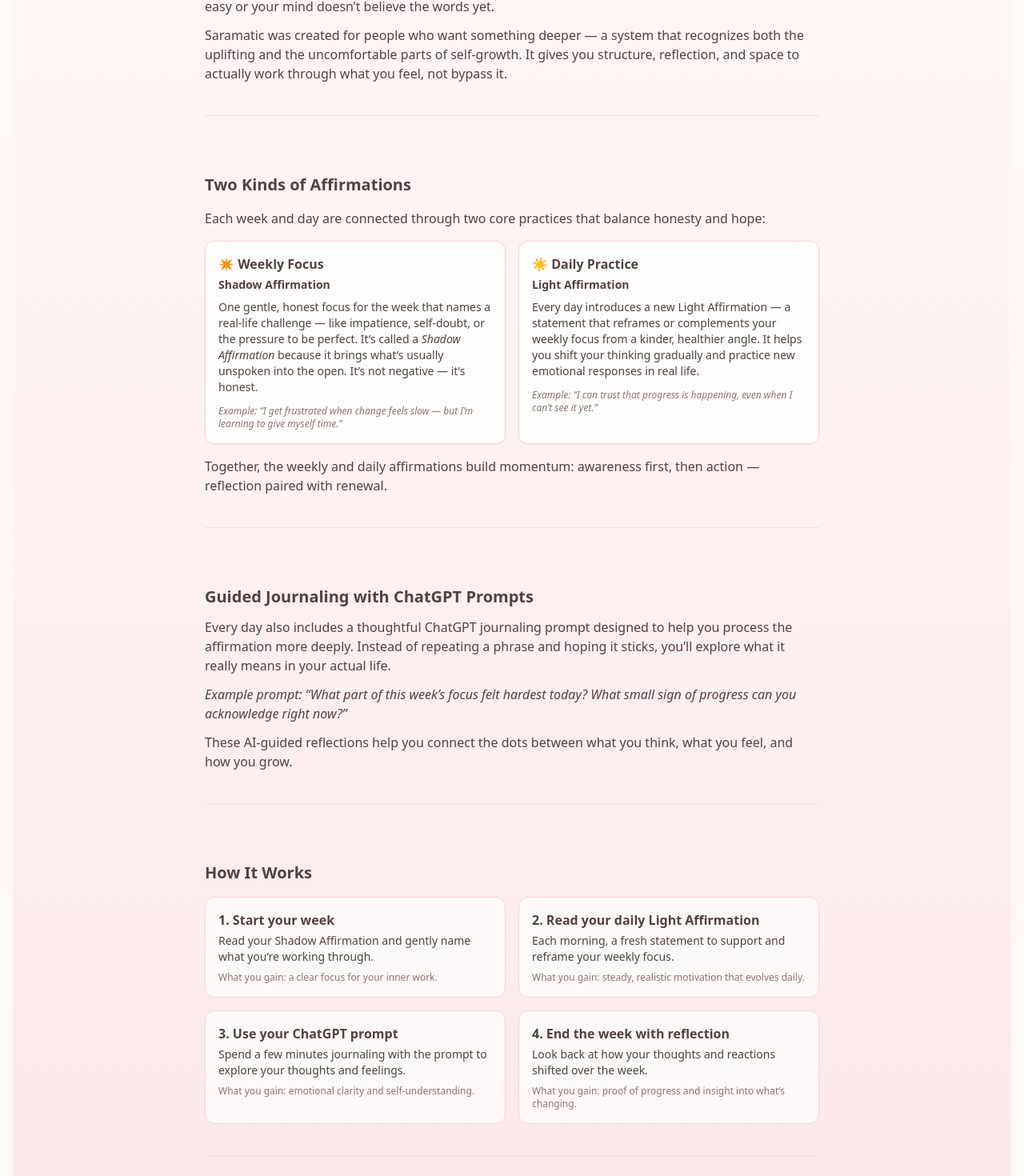
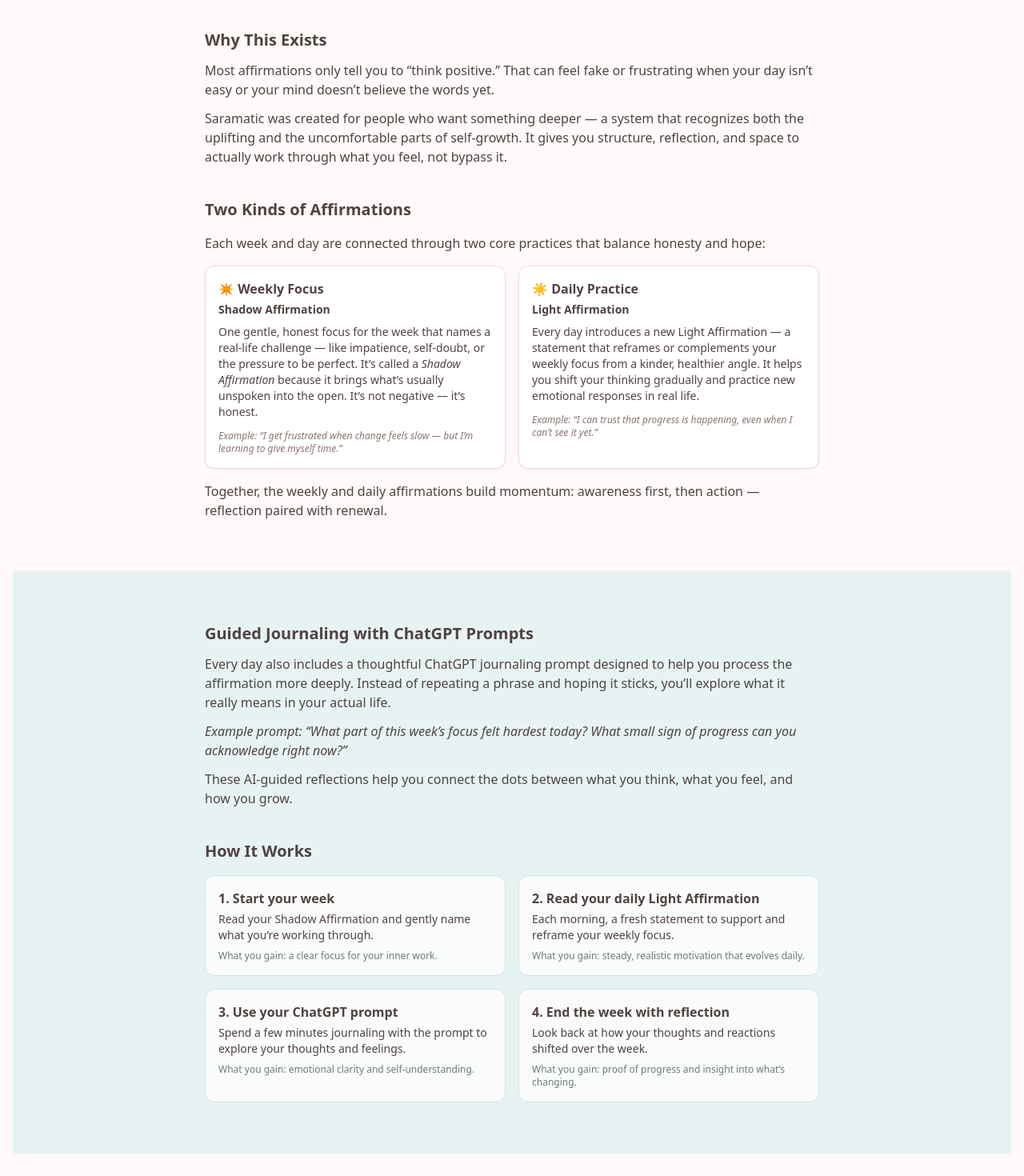
Before and after one commit to saramatic/Saramatic_website, a Next.js app: page / in a window 1280 px wide. Shown: the part 532-2002 px from the top of the page at 80% size. Built offline with nearby package versions, Linux system fonts and the light colour scheme.

Commit message:
Add alternating pink/teal sections and refine layout

```diff
--- a/src/components/LeadMagnet.jsx
+++ b/src/components/LeadMagnet.jsx
@@ -1,11 +1,13 @@
+
 "use client";
 
 import Link from "next/link";
 
 export default function LeadMagnet() {
     return (
-        <section className="bg-gradient-to-b from-[#fff9f9] via-[#fdeeee] to-[#f8dede] py-20 px-6 text-[#514241]">
-            {/* HERO */}
+        <>
+            {/* SECTION 1 – HERO (Light Pink) */}
+            <section className="bg-[#fdeeee] py-20 px-6 text-[#514241]">
                 <div className="max-w-3xl mx-auto text-center">
                     {/* Badge */}
                     <div className="mb-4">
@@ -32,10 +34,12 @@
                     </p>
 
                     {/* Small divider */}
-                <div className="w-16 h-[2px] bg-[#f2d6d4] mx-auto mb-10" />
+                    <div className="w-16 h-[2px] bg-[#f2d6d4] mx-auto" />
                 </div>
+            </section>
 
-            {/* BODY SECTIONS */}
+            {/* SECTION 2 – WHY + SHADOW/LIGHT (Soft Neutral) */}
+            <section className="bg-[#fff9f9] py-16 px-6 text-[#514241]">
                 <div className="max-w-3xl mx-auto text-sm sm:text-base font-sans space-y-10">
                     {/* Why This Exists */}
                     <section>
@@ -54,9 +58,6 @@
                         </p>
                     </section>
 
-                {/* Divider */}
-                <div className="border-t border-[#f2d6d4]/70 pt-8" />
-
                     {/* Two Kinds of Affirmations */}
                     <section>
                         <h3 className="text-lg sm:text-xl font-semibold mb-4">
@@ -70,7 +71,7 @@
                         {/* Shadow vs Light cards side-by-side */}
                         <div className="grid grid-cols-1 sm:grid-cols-2 gap-4 mb-4">
                             {/* Shadow card */}
-                        <div className="bg-white/80 border border-[#f2d6d4] rounded-xl p-4 shadow-sm">
+                            <div className="bg-white border border-[#f2d6d4] rounded-xl p-4 shadow-sm">
                                 <p className="font-semibold mb-1">✴️ Weekly Focus</p>
                                 <p className="font-semibold mb-2 text-sm">
                                     Shadow Affirmation
@@ -88,7 +89,7 @@
                             </div>
 
                             {/* Light card */}
-                        <div className="bg-white/80 border border-[#f2d6d4] rounded-xl p-4 shadow-sm">
+                            <div className="bg-white border border-[#f2d6d4] rounded-xl p-4 shadow-sm">
                                 <p className="font-semibold mb-1">☀️ Daily Practice</p>
                                 <p className="font-semibold mb-2 text-sm">
                                     Light Affirmation
@@ -109,10 +110,12 @@
                             action — reflection paired with renewal.
                         </p>
                     </section>
+                </div>
+            </section>
 
-                {/* Divider */}
-                <div className="border-t border-[#f2d6d4]/70 pt-8" />
-
+            {/* SECTION 3 – TEAL BAND: CHATGPT + HOW IT WORKS */}
+            <section className="bg-[#e7f3f3] py-16 px-6 text-[#514241]">
+                <div className="max-w-3xl mx-auto text-sm sm:text-base font-sans space-y-10">
                     {/* Guided Journaling with ChatGPT */}
                     <section>
                         <h3 className="text-lg sm:text-xl font-semibold mb-3">
@@ -133,58 +136,57 @@
                         </p>
                     </section>
 
-                {/* Divider */}
-                <div className="border-t border-[#f2d6d4]/70 pt-8" />
-
                     {/* How It Works */}
                     <section>
                         <h3 className="text-lg sm:text-xl font-semibold mb-4">
                             How It Works
                         </h3>
                         <div className="grid grid-cols-1 sm:grid-cols-2 gap-4">
-                        <div className="bg-white/70 border border-[#f2d6d4] rounded-xl p-4">
+                            <div className="bg-white/80 border border-[#cfe3e3] rounded-xl p-4">
                                 <p className="font-semibold mb-1">1. Start your week</p>
                                 <p className="text-sm">
                                     Read your Shadow Affirmation and gently name what you’re working through.
                                 </p>
-                            <p className="text-xs mt-2 text-[#8a7471]">
+                                <p className="text-xs mt-2 text-[#6b7a7a]">
                                     What you gain: a clear focus for your inner work.
                                 </p>
                             </div>
-                        <div className="bg-white/70 border border-[#f2d6d4] rounded-xl p-4">
+                            <div className="bg-white/80 border border-[#cfe3e3] rounded-xl p-4">
                                 <p className="font-semibold mb-1">2. Read your daily Light Affirmation</p>
                                 <p className="text-sm">
                                     Each morning, a fresh statement to support and reframe your weekly focus.
                                 </p>
-                            <p className="text-xs mt-2 text-[#8a7471]">
+                                <p className="text-xs mt-2 text-[#6b7a7a]">
                                     What you gain: steady, realistic motivation that evolves daily.
                                 </p>
                             </div>
-                        <div className="bg-white/70 border border-[#f2d6d4] rounded-xl p-4">
+                            <div className="bg-white/80 border border-[#cfe3e3] rounded-xl p-4">
                                 <p className="font-semibold mb-1">3. Use your ChatGPT prompt</p>
                                 <p className="text-sm">
                                     Spend a few minutes journaling with the prompt to explore your thoughts and
                                     feelings.
                                 </p>
-                            <p className="text-xs mt-2 text-[#8a7471]">
+                                <p className="text-xs mt-2 text-[#6b7a7a]">
                                     What you gain: emotional clarity and self-understanding.
                                 </p>
                             </div>
-                        <div className="bg-white/70 border border-[#f2d6d4] rounded-xl p-4">
+                            <div className="bg-white/80 border border-[#cfe3e3] rounded-xl p-4">
                                 <p className="font-semibold mb-1">4. End the week with reflection</p>
                                 <p className="text-sm">
                                     Look back at how your thoughts and reactions shifted over the week.
                                 </p>
-                            <p className="text-xs mt-2 text-[#8a7471]">
+                                <p className="text-xs mt-2 text-[#6b7a7a]">
                                     What you gain: proof of progress and insight into what’s changing.
                                 </p>
                             </div>
                         </div>
                     </section>
+                </div>
+            </section>
 
-                {/* Divider */}
-                <div className="border-t border-[#f2d6d4]/70 pt-8" />
-
+            {/* SECTION 4 – CLOSING + CTA (Neutral) */}
+            <section className="bg-[#fff9f9] py-16 px-6 text-[#514241]">
+                <div className="max-w-3xl mx-auto text-sm sm:text-base font-sans space-y-10">
                     {/* What Makes It Different */}
                     <section>
                         <h3 className="text-lg sm:text-xl font-semibold mb-3">
@@ -255,5 +257,6 @@
                     </Link>
                 </div>
             </section>
+        </>
     );
 }
```
Lines whose indentation alone changed are shown as unchanged.
